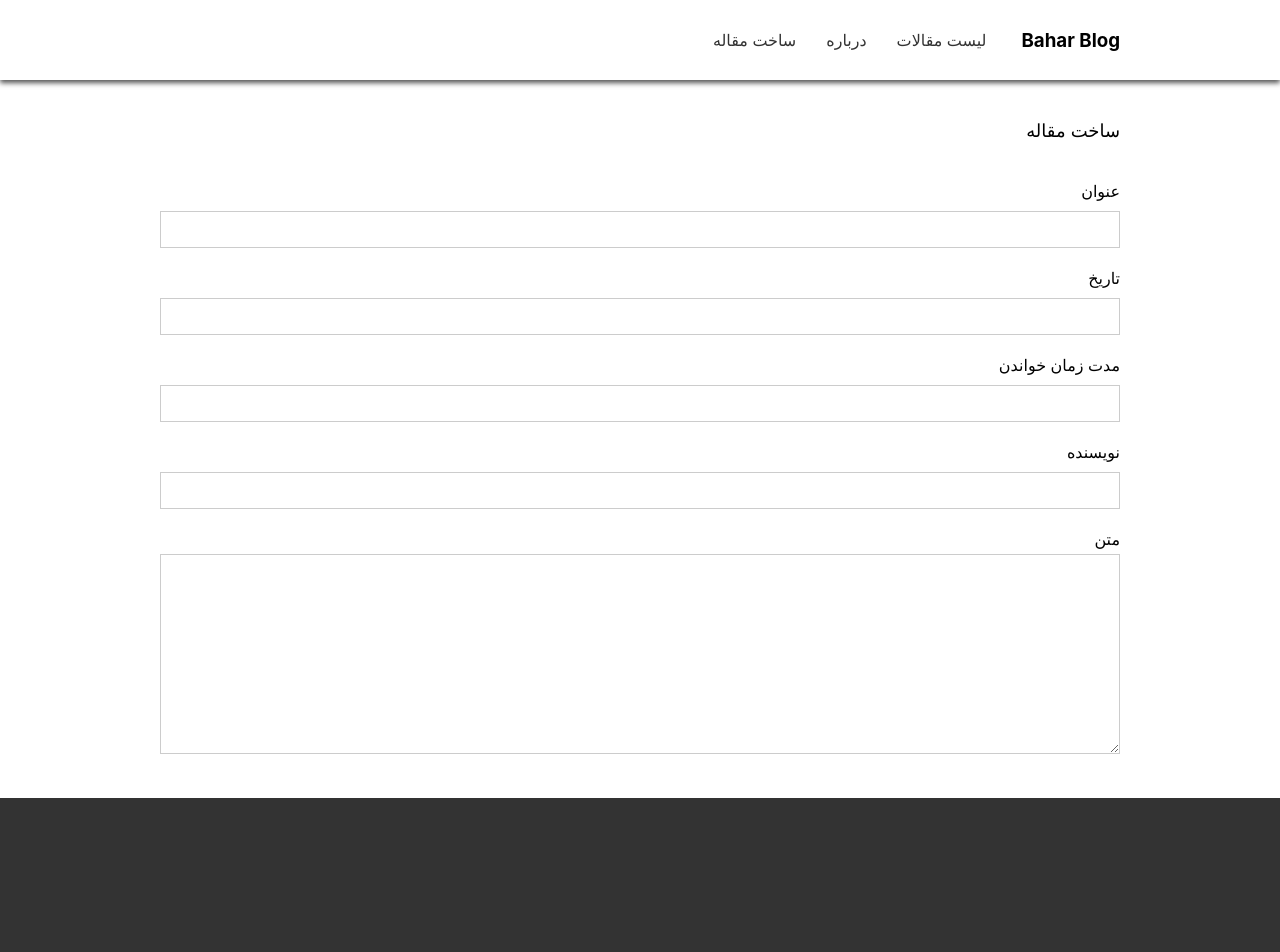
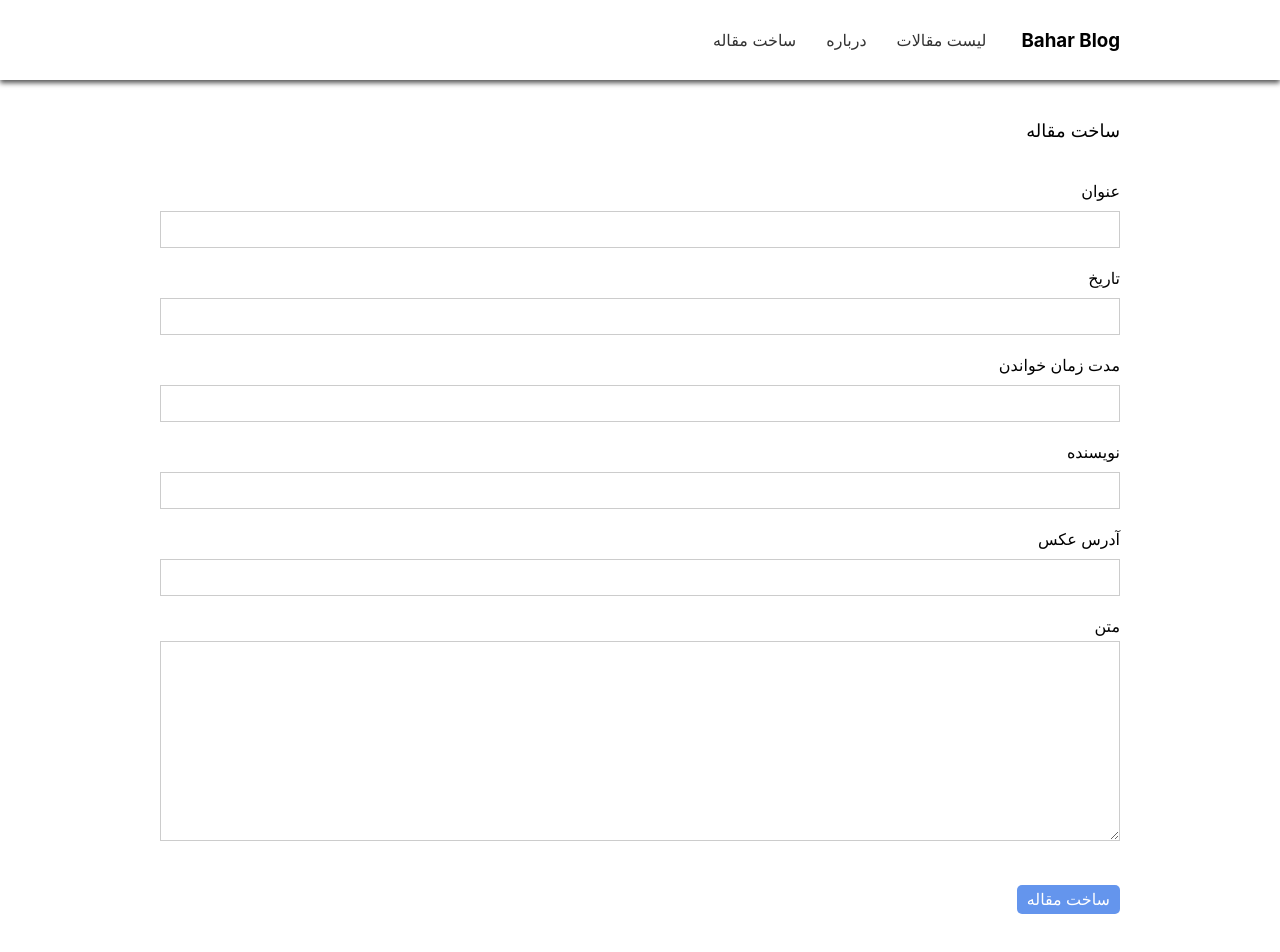
Before and after one commit to mahsasol/baharbahar, a React (Create React App) app: page /create-article in a window 1280 px wide. Shown: the top 952 px of the page. Built offline with nearby package versions, Linux system fonts and the light colour scheme.

Commit message:
44- add create magale- post to server and

```diff
--- a/data/db.json
+++ b/data/db.json
@@ -1,7 +1,7 @@
 {
   "articles": [
     {
-            "id": 1,
+      "id": "1",
       "imageUrl": "https://rmpts.ru/storage/vendor/cherry-site/upload/SMI/6bedc30cf7779f417b63b90fc2914ad9.jpeg ",
       "title": "Merry christmas",
       "readingTime": 5,
@@ -10,75 +10,76 @@
       "content": "لورم ایپسوم متن ساختگی با تولید سادگی نامفهوم از صنعت چاپ و با استفاده از طراحان گرافیک است. چاپگرها و متون بلکه روزنامه و مجله در ستون و سطرآنچنان که لازم است و برای شرایط فعلی تکنولوژی مورد نیاز و کاربردهای متنوع با هدف بهبود ابزارهای کاربردی می باشد. کتابهای زیادی در شصت و سه درصد گذشته، حال و آینده شناخت فراوان جامعه و متخصصان را می طلبد تا با نرم افزارها شناخت بیشتری را برای طراحان رایانه ای علی الخصوص طراحان خلاقی و فرهنگ پیشرو در زبان فارسی ایجاد کرد. در این صورت می توان امید داشت که تمام و دشواری موجود در ارائه راهکارها و شرایط سخت تایپ به پایان رسد وزمان مورد نیاز شامل حروفچینی دستاوردهای اصلی و جوابگوی سوالات پیوسته اهل دنیای موجود طراحی اساسا مورد استفاده قرار میگیرد."
     },
     {
-            "id": 2,
+      "id": "2",
       "imageUrl": "https://encrypted-tbn0.gstatic.com/images?q=tbn:ANd9GcQZNbBDfufCWFtWbhFUhcCzIW-iUGB1YQLERA&s",
       "title": "Cristmas cookies",
       "readingTime": 2,
       "date": "07.01.2025",
       "athor": " -نسیم",
       "content": "لورم ایپسوم متن ساختگی با تولید سادگی نامفهوم از صنعت چاپ و با استفاده از طراحان گرافیک است. چاپگرها و متون بلکه روزنامه و مجله در ستون و سطرآنچنان که لازم است و برای شرایط فعلی تکنولوژی مورد نیاز و کاربردهای متنوع با هدف بهبود ابزارهای کاربردی می باشد. کتابهای زیادی در شصت و سه درصد گذشته، حال و آینده شناخت فراوان جامعه و متخصصان را می طلبد تا با نرم افزارها شناخت بیشتری را برای طراحان رایانه ای علی الخصوص طراحان خلاقی و فرهنگ پیشرو در زبان فارسی ایجاد کرد. در این صورت می توان امید داشت که تمام و دشواری موجود در ارائه راهکارها و شرایط سخت تایپ به پایان رسد وزمان مورد نیاز شامل حروفچینی دستاوردهای اصلی و جوابگوی سوالات پیوسته اهل دنیای موجود طراحی اساسا مورد استفاده قرار میگیرد."
-
     },
     {
-            "id": 3,
+      "id": "3",
       "imageUrl": "https://encrypted-tbn0.gstatic.com/images?q=tbn:ANd9GcRs_7V8MrvBvH0gosNs-LKMjtXncM6-mBD6jw&s",
       "title": "Gift for cristmas",
       "readingTime": 7,
       "date": "07.01.2025",
       "athor": "-بهار-",
       "content": "لورم ایپسوم متن ساختگی با تولید سادگی نامفهوم از صنعت چاپ و با استفاده از طراحان گرافیک است. چاپگرها و متون بلکه روزنامه و مجله در ستون و سطرآنچنان که لازم است و برای شرایط فعلی تکنولوژی مورد نیاز و کاربردهای متنوع با هدف بهبود ابزارهای کاربردی می باشد. کتابهای زیادی در شصت و سه درصد گذشته، حال و آینده شناخت فراوان جامعه و متخصصان را می طلبد تا با نرم افزارها شناخت بیشتری را برای طراحان رایانه ای علی الخصوص طراحان خلاقی و فرهنگ پیشرو در زبان فارسی ایجاد کرد. در این صورت می توان امید داشت که تمام و دشواری موجود در ارائه راهکارها و شرایط سخت تایپ به پایان رسد وزمان مورد نیاز شامل حروفچینی دستاوردهای اصلی و جوابگوی سوالات پیوسته اهل دنیای موجود طراحی اساسا مورد استفاده قرار میگیرد."
-
     },
     {
-            "id": 4,
+      "id": "4",
       "imageUrl": "https://images.rawpixel.com/image_800/czNmcy1wcml2YXRlL3Jhd3BpeGVsX2ltYWdlcy93ZWJzaXRlX2NvbnRlbnQvbHIvcHgxMjYzNzMwLWltYWdlLWt3dnkwejc4LmpwZw.jpg",
       "title": "Make cristmas tree and gift",
       "readingTime": 4,
       "date": "07.01.2025",
       "athor": " -نوئل-",
       "content": "لورم ایپسوم متن ساختگی با تولید سادگی نامفهوم از صنعت چاپ و با استفاده از طراحان گرافیک است. چاپگرها و متون بلکه روزنامه و مجله در ستون و سطرآنچنان که لازم است و برای شرایط فعلی تکنولوژی مورد نیاز و کاربردهای متنوع با هدف بهبود ابزارهای کاربردی می باشد. کتابهای زیادی در شصت و سه درصد گذشته، حال و آینده شناخت فراوان جامعه و متخصصان را می طلبد تا با نرم افزارها شناخت بیشتری را برای طراحان رایانه ای علی الخصوص طراحان خلاقی و فرهنگ پیشرو در زبان فارسی ایجاد کرد. در این صورت می توان امید داشت که تمام و دشواری موجود در ارائه راهکارها و شرایط سخت تایپ به پایان رسد وزمان مورد نیاز شامل حروفچینی دستاوردهای اصلی و جوابگوی سوالات پیوسته اهل دنیای موجود طراحی اساسا مورد استفاده قرار میگیرد."
-
     },
     {
-            "id": 5,
+      "id": "5",
       "imageUrl": "https://rmpts.ru/storage/vendor/cherry-site/upload/SMI/6bedc30cf7779f417b63b90fc2914ad9.jpeg ",
       "title": "Merry christmas",
       "readingTime": 7,
       "date": "07.01.2025",
       "athor": "   -زهرا-",
       "content": "لورم ایپسوم متن ساختگی با تولید سادگی نامفهوم از صنعت چاپ و با استفاده از طراحان گرافیک است. چاپگرها و متون بلکه روزنامه و مجله در ستون و سطرآنچنان که لازم است و برای شرایط فعلی تکنولوژی مورد نیاز و کاربردهای متنوع با هدف بهبود ابزارهای کاربردی می باشد. کتابهای زیادی در شصت و سه درصد گذشته، حال و آینده شناخت فراوان جامعه و متخصصان را می طلبد تا با نرم افزارها شناخت بیشتری را برای طراحان رایانه ای علی الخصوص طراحان خلاقی و فرهنگ پیشرو در زبان فارسی ایجاد کرد. در این صورت می توان امید داشت که تمام و دشواری موجود در ارائه راهکارها و شرایط سخت تایپ به پایان رسد وزمان مورد نیاز شامل حروفچینی دستاوردهای اصلی و جوابگوی سوالات پیوسته اهل دنیای موجود طراحی اساسا مورد استفاده قرار میگیرد."
-
     },
     {
-            "id": 6,
+      "id": "6",
       "imageUrl": "https://encrypted-tbn0.gstatic.com/images?q=tbn:ANd9GcQZNbBDfufCWFtWbhFUhcCzIW-iUGB1YQLERA&s",
       "title": "Cristmas cookies",
       "readingTime": 9,
       "date": "07.03.2024",
       "athor": " -سینا-",
       "content": "لورم ایپسوم متن ساختگی با تولید سادگی نامفهوم از صنعت چاپ و با استفاده از طراحان گرافیک است. چاپگرها و متون بلکه روزنامه و مجله در ستون و سطرآنچنان که لازم است و برای شرایط فعلی تکنولوژی مورد نیاز و کاربردهای متنوع با هدف بهبود ابزارهای کاربردی می باشد. کتابهای زیادی در شصت و سه درصد گذشته، حال و آینده شناخت فراوان جامعه و متخصصان را می طلبد تا با نرم افزارها شناخت بیشتری را برای طراحان رایانه ای علی الخصوص طراحان خلاقی و فرهنگ پیشرو در زبان فارسی ایجاد کرد. در این صورت می توان امید داشت که تمام و دشواری موجود در ارائه راهکارها و شرایط سخت تایپ به پایان رسد وزمان مورد نیاز شامل حروفچینی دستاوردهای اصلی و جوابگوی سوالات پیوسته اهل دنیای موجود طراحی اساسا مورد استفاده قرار میگیرد."
-
-
     },
     {
-            "id": 7,
+      "id": "7",
       "imageUrl": "https://encrypted-tbn0.gstatic.com/images?q=tbn:ANd9GcRs_7V8MrvBvH0gosNs-LKMjtXncM6-mBD6jw&s",
       "title": "Gift for cristmas",
       "readingTime": 7,
       "date": "09.01.2025",
       "athor": "-لیدا",
       "content": "لورم ایپسوم متن ساختگی با تولید سادگی نامفهوم از صنعت چاپ و با استفاده از طراحان گرافیک است. چاپگرها و متون بلکه روزنامه و مجله در ستون و سطرآنچنان که لازم است و برای شرایط فعلی تکنولوژی مورد نیاز و کاربردهای متنوع با هدف بهبود ابزارهای کاربردی می باشد. کتابهای زیادی در شصت و سه درصد گذشته، حال و آینده شناخت فراوان جامعه و متخصصان را می طلبد تا با نرم افزارها شناخت بیشتری را برای طراحان رایانه ای علی الخصوص طراحان خلاقی و فرهنگ پیشرو در زبان فارسی ایجاد کرد. در این صورت می توان امید داشت که تمام و دشواری موجود در ارائه راهکارها و شرایط سخت تایپ به پایان رسد وزمان مورد نیاز شامل حروفچینی دستاوردهای اصلی و جوابگوی سوالات پیوسته اهل دنیای موجود طراحی اساسا مورد استفاده قرار میگیرد."
-
     },
     {
-            "id": 8,
+      "id": "8",
       "imageUrl": "https://images.rawpixel.com/image_800/czNmcy1wcml2YXRlL3Jhd3BpeGVsX2ltYWdlcy93ZWJzaXRlX2NvbnRlbnQvbHIvcHgxMjYzNzMwLWltYWdlLWt3dnkwejc4LmpwZw.jpg",
       "title": "Make cristmas tree and gift",
       "readingTime": 2,
       "date": "01.01.2025",
       "athor": "-بنفشه",
       "content": "لورم ایپسوم متن ساختگی با تولید سادگی نامفهوم از صنعت چاپ و با استفاده از طراحان گرافیک است. چاپگرها و متون بلکه روزنامه و مجله در ستون و سطرآنچنان که لازم است و برای شرایط فعلی تکنولوژی مورد نیاز و کاربردهای متنوع با هدف بهبود ابزارهای کاربردی می باشد. کتابهای زیادی در شصت و سه درصد گذشته، حال و آینده شناخت فراوان جامعه و متخصصان را می طلبد تا با نرم افزارها شناخت بیشتری را برای طراحان رایانه ای علی الخصوص طراحان خلاقی و فرهنگ پیشرو در زبان فارسی ایجاد کرد. در این صورت می توان امید داشت که تمام و دشواری موجود در ارائه راهکارها و شرایط سخت تایپ به پایان رسد وزمان مورد نیاز شامل حروفچینی دستاوردهای اصلی و جوابگوی سوالات پیوسته اهل دنیای موجود طراحی اساسا مورد استفاده قرار میگیرد."
-
+    },
+    {
+      "id": 9,
+      "title": "onvan",
+      "date": "2025",
+      "readingTime": "45 min",
+      "athor": "athor",
+      "imageUrl": "https://avatars.mds.yandex.net/i?id=db5d74ed1acd7c73cd6a826b82277276d88e9134-10199799-images-thumbs&n=13",
+      "content": "message"
     }
   ]
 }
--- a/src/components/article/Article.jsx
+++ b/src/components/article/Article.jsx
@@ -14,4 +14,4 @@ function Article(props) {
         </div>
     )
 }
-export default Article
+export default Article;
--- a/src/components/navbar/Navbar.jsx
+++ b/src/components/navbar/Navbar.jsx
@@ -1,4 +1,5 @@
 import AboutUs from "../../pages/aboutUs/AboutUs";
+import CreateArticle from "../../pages/createarticle/CreateArticle";
 import styled from "./navbar.module.css"
 import { Link } from "react-router-dom"
 
--- a/src/pages/articlepage/ArticlePage.jsx
+++ b/src/pages/articlepage/ArticlePage.jsx
@@ -12,7 +12,7 @@ function ArticlePage() {
     const [article, setArticle] = useState({});
     const [isLoading, setIsLoading] = useState(false);
 
-    const params = useParams();
+    const params = useParams()
 
     useEffect(() => {
 
--- a/src/pages/createarticle/CreateArticle.jsx
+++ b/src/pages/createarticle/CreateArticle.jsx
@@ -4,14 +4,16 @@ import Input from "../../components/input/Input";
 import { useState } from "react";
 import TextArea from "../../components/textarea/TextArea";
 import Footer from "../../components/footer/Footer";
+import axios from "axios";
 
 function CreateArticle() {
     const [article, setArticle] = useState({
         title: "",
         date: "",
-        readinTime: "",
-        athor:"",
-        message:"",
+        readingTime: "",
+        athor: "",
+        message: "",
+        imageUrl:"",
     });
 
     const handleChangeArticle = (e) => {
@@ -36,14 +38,15 @@ function CreateArticle() {
         //         break;
         // }
     };
-    const handleChangeArticleMessage =(e)=>{
+    const handleChangeArticleMessage = (e) => {
         setArticle((prevState) => ({
             ...prevState,
             message: e.target.value,
         }));
-    }
+    };
 
-    console.log(article);
+
+    // console.log(article);
 
     // const [counter, setCounter] = useState(0)
 
@@ -53,7 +56,21 @@ function CreateArticle() {
     // const decreaseToCounter = () => {
     //     setCounter(counter - 1)
     // }
+    const handleCreateNewArticle = () => {
+        // api call
+        // console.log(article);
+        axios.post("http://localhost:8000/articles",{
+            id: 9,
+            title: article.title,
+            date: article.date,
+            readingTime: article.readingTime,
+            athor: article.athor,
+            imageUrl: article.imageUrl,
+            content: article.message,
 
+        });
+
+    }
     return (
         <>
             <Navbar title="Bahar Blog" />
@@ -86,10 +103,18 @@ function CreateArticle() {
                         change={handleChangeArticle}
                         type="text"
                     />
+                    <Input
+                        label="آدرس عکس"
+                        name="imageUrl"
+                        change={handleChangeArticle}
+                        type="text"
+                    />
 
-                    <TextArea label="متن" handleChange={handleChangeArticleMessage}/>
+                    <TextArea label="متن" name="message" handleChange={handleChangeArticleMessage} />
 
-
+                    <div className={styled.buttonWrapper}>
+                        <button onClick={handleCreateNewArticle}> ساخت مقاله </button>
+                    </div>
 
                     {/* <div className={styled.inputWrapper}>
                         <label> تاریخ</label>
@@ -115,7 +140,7 @@ function CreateArticle() {
                 </div>
 
             </div>
-            <Footer/>
+            <Footer />
         </>
     )
 }
--- a/src/pages/createarticle/createArticle.module.css
+++ b/src/pages/createarticle/createArticle.module.css
@@ -1,6 +1,24 @@
-.createArticlePage h1{
+.createArticlePage h1 {
     text-align: right;
     margin: 40px 0;
     font-size: 18px;
     font-weight: 300;
 }
+
+.buttonWrapper {
+    text-align: right;
+}
+
+.buttonWrapper button {
+    padding: 5px 10px;
+    background-color: cornflowerblue;
+    color: #fff;
+    border-radius: 5px;
+    border: none;
+    font-size: 16px;
+    margin-bottom: 40px;
+}
+
+.buttonWrapper button:active {
+    opacity: .8;
+}
```
Lines whose indentation alone changed are shown as unchanged.
